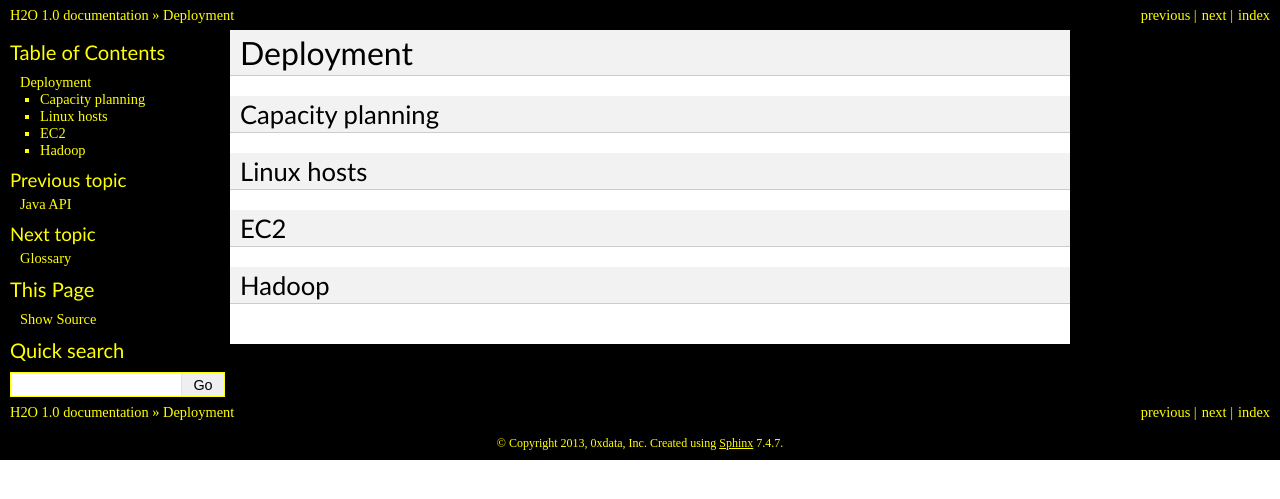
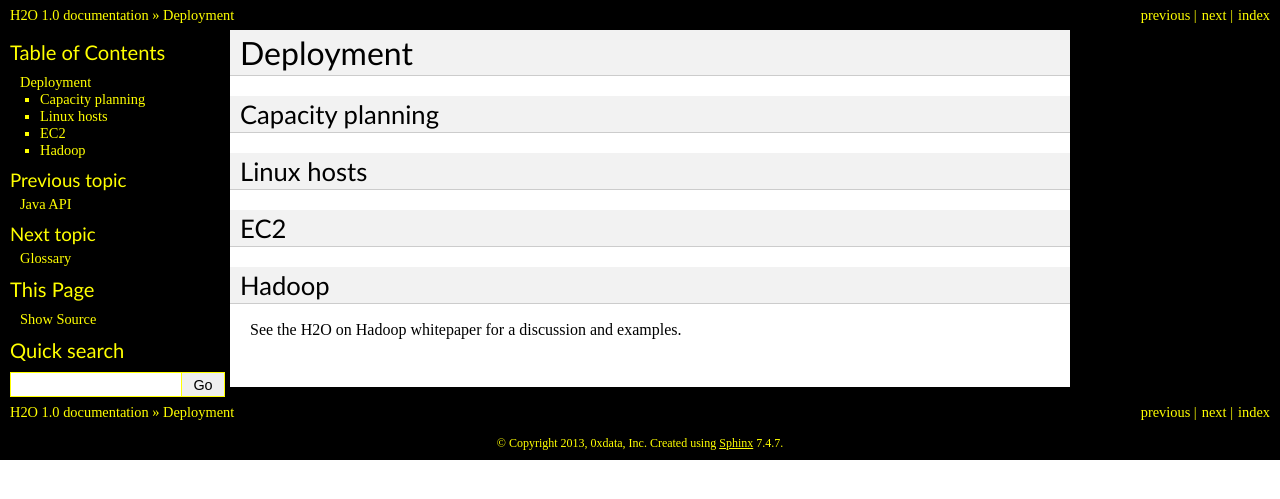
Before and after one commit to devinshields/h2odocs, a Sphinx documentation site: the page built from source/deployment/top.rst, in a window 1280 px wide. Shown: the top 499 px of the page. Built offline with Sphinx 7.4.7, drawn with Linux system fonts in a browser that asks for light colours; formulas are drawn with MathJax 3.

Commit message:
Added pointer to h2o on hadoop whitepaper.

```diff
--- a/source/deployment/top.rst
+++ b/source/deployment/top.rst
@@ -13,3 +13,5 @@
 
 Hadoop
 -------
+
+See the `H2O on Hadoop whitepaper <https://raw.github.com/0xdata/h2o/master/docs/h2oOnHadoopWhitepaper.pdf>`_ for a discussion and examples.
```
